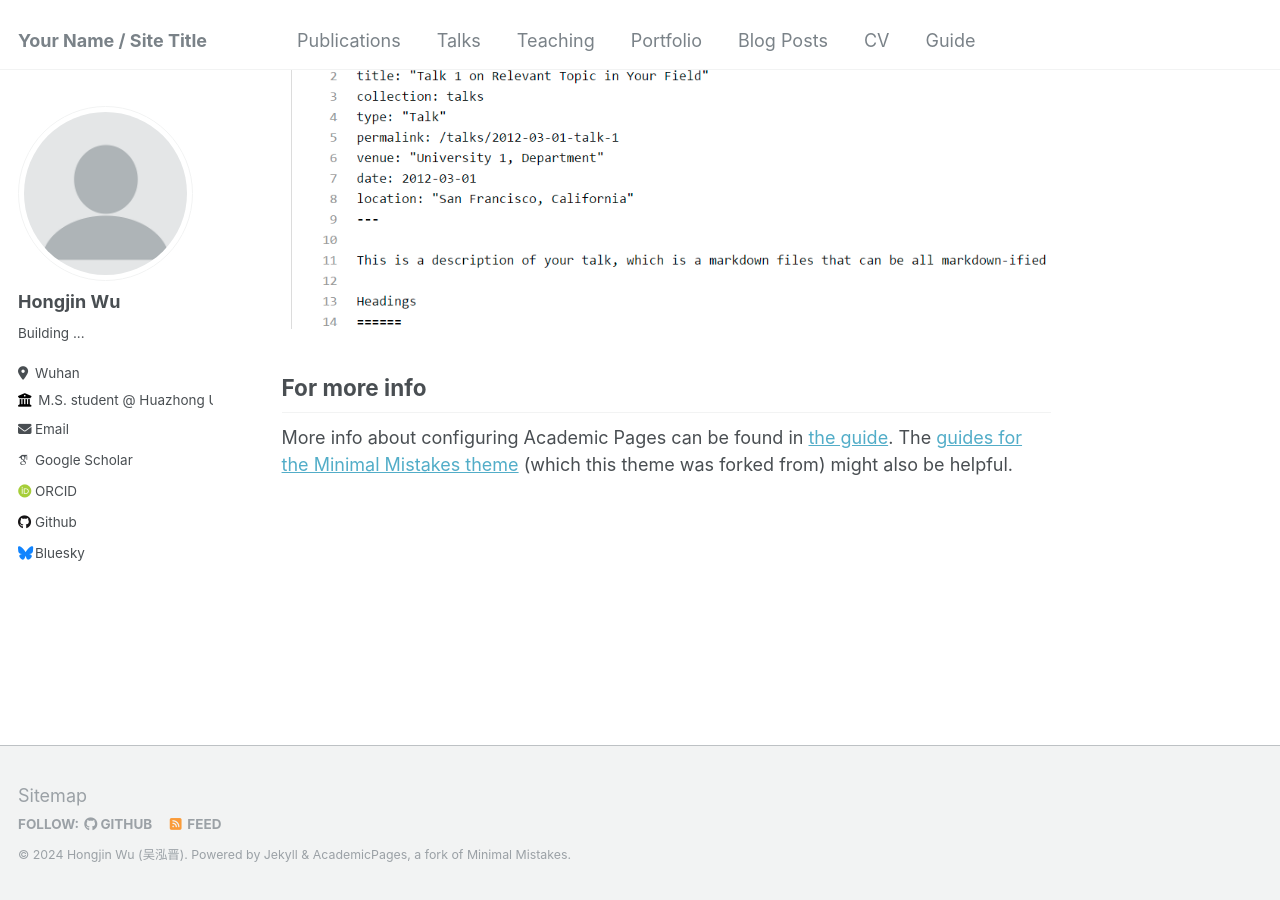
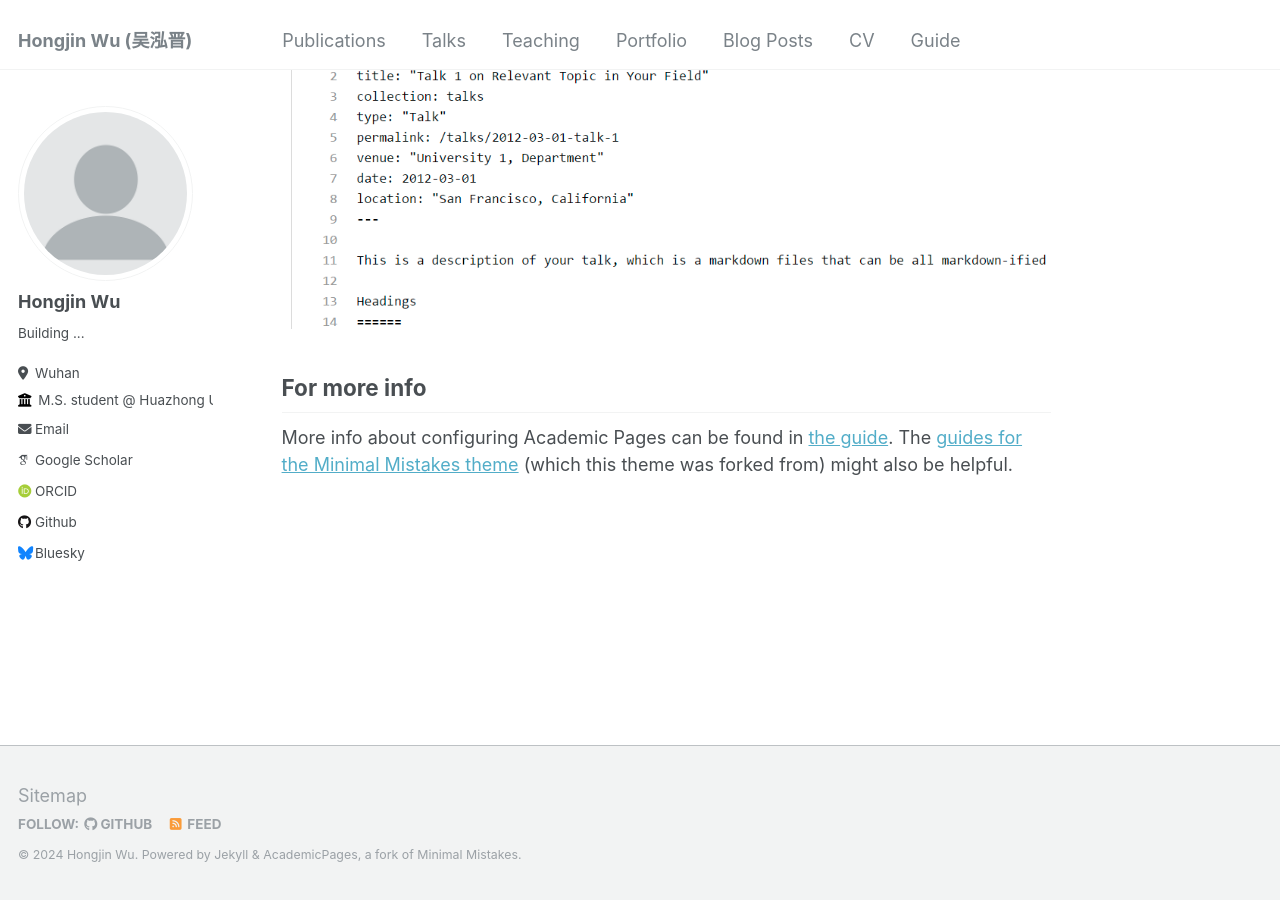
Before and after one commit to whjdark/whjdark.github.io, a Jekyll site: the page built from _pages/about.md, in a window 1280 px wide and 900 px high, scrolled down 2660 px. Built offline with Jekyll 4.4.1, drawn with Linux system fonts in a browser that asks for light colours; some web fonts are replaced.

Commit message:
Update _config.yml

```diff
--- a/_config.yml
+++ b/_config.yml
@@ -8,9 +8,9 @@
 
 # Basic Site Settings
 locale                   : "en-US"
-title                    : "Your Name / Site Title"
+title                    : "Hongjin Wu (吴泓晋)"
 title_separator          : "-"
-name                     : &name "Hongjin Wu (吴泓晋)"
+name                     : &name "Hongjin Wu"
 description              : &description "personal description"
 url                      : https://github.com/whjdark # the base hostname & protocol for your site e.g. "https://mmistakes.github.io"
 baseurl                  : "" # the subpath of your site, e.g. "/blog"
```
